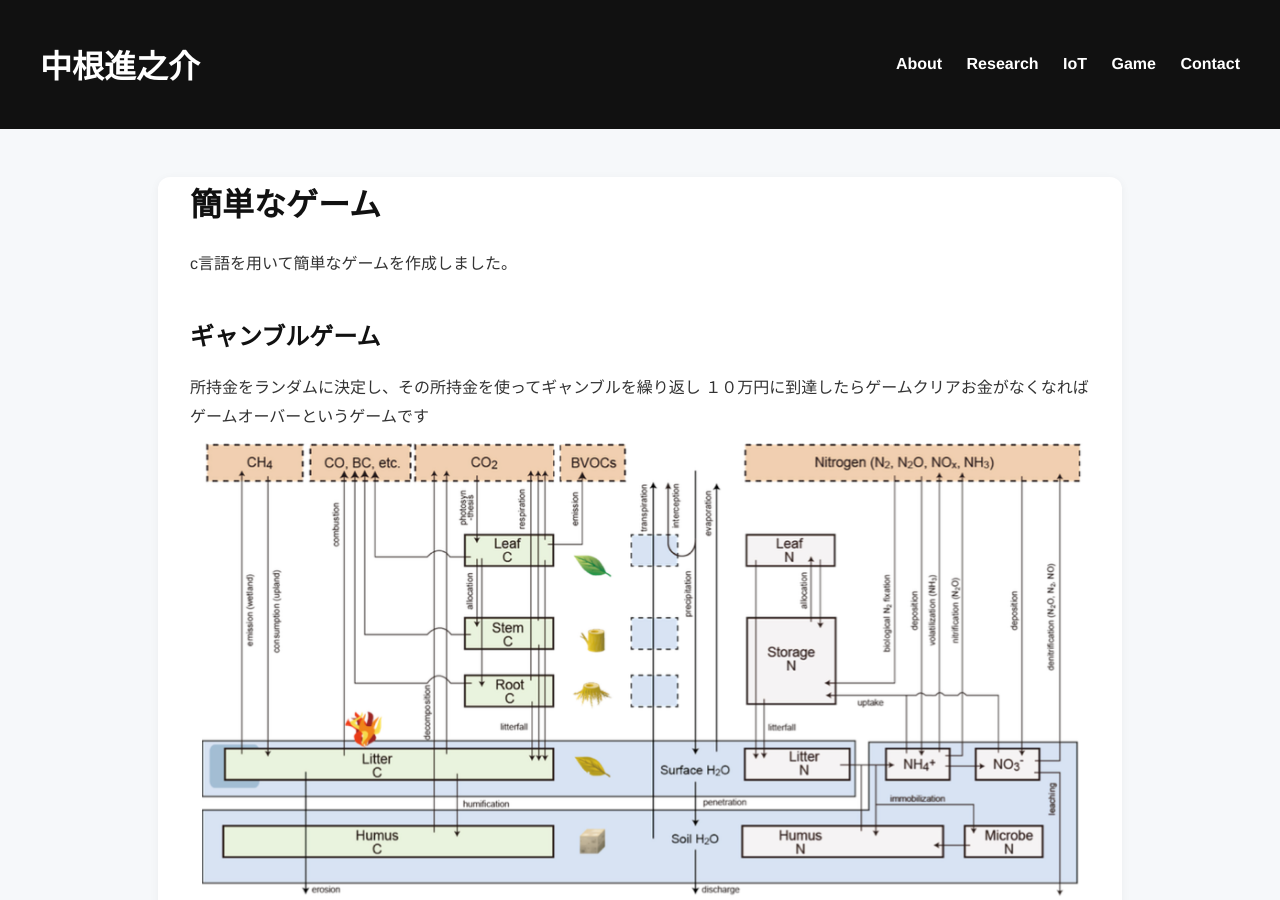
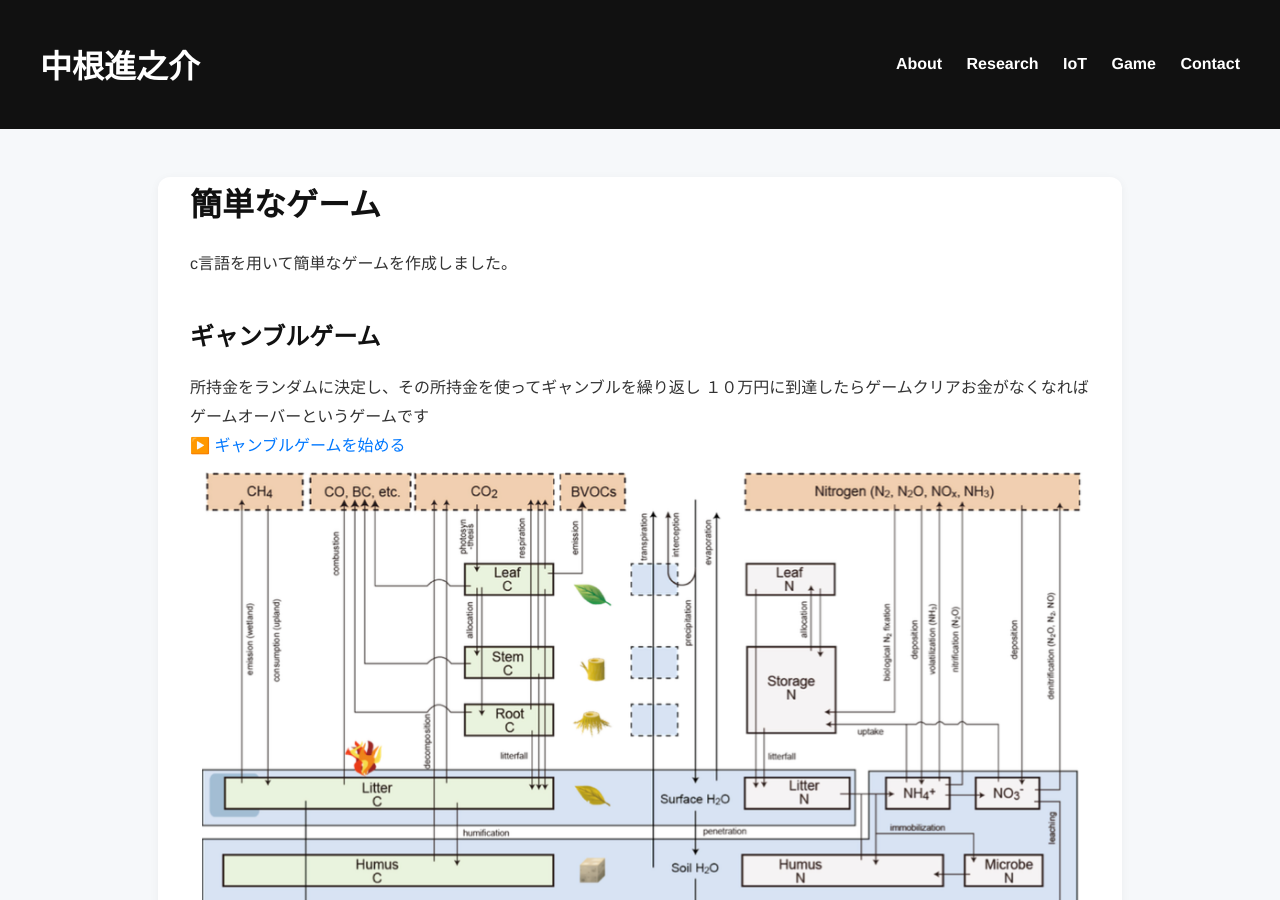
Before and after one commit to shin-nakane/shin.nakane.achive, a Jekyll site: the page built from projects/game.md, in a window 1280 px wide and 900 px high. Built offline with Jekyll 4.4.1, drawn with Linux system fonts in a browser that asks for light colours.

Commit message:
add games

````diff
--- a/projects/game.md
+++ b/projects/game.md
@@ -11,7 +11,8 @@ c言語を用いて簡単なゲームを作成しました。
 
 ## ギャンブルゲーム
 所持金をランダムに決定し、その所持金を使ってギャンブルを繰り返し
-１０万円に到達したらゲームクリアお金がなくなればゲームオーバーというゲームです
+１０万円に到達したらゲームクリアお金がなくなればゲームオーバーというゲームです<br>
+[▶️ ギャンブルゲームを始める](/shin.nakane.achive/gameplay/)
 <img class="img-fluid" src="/shin.nakane.achive/images/visit.png">
 
 ```
````
Also changed, not shown: gameplay/gyanburugame.html (renamed from gyanburugame.html), gameplay/gyanburugame.js (renamed from gyanburugame.js), 2 other files.
